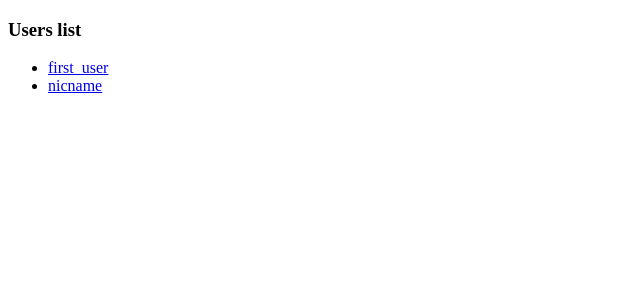
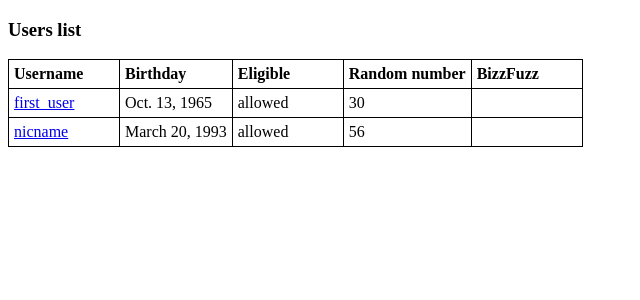
Before and after one commit to TomaszBinkiewicz/custom-user-tags, a Django app: page /users in a window 1280 px wide. Shown: the top 300 px of the page, without its empty margins (0-640 px from the left). Run offline with Django 3.2, Linux system fonts and the light colour scheme; data comes from the database, SQL or seed files in the repository; parts of the project's set-up code (start-up, migrations or seed data) failed here and were passed over.

Commit message:
user_delete_view_&_pg_13_tag_&_changed_list_view_to_table

```diff
--- a/custom_user_tags/urls.py
+++ b/custom_user_tags/urls.py
@@ -4,6 +4,7 @@ from custom_user_tags_app.views import (UserListView,
                                         UserDetailView,
                                         UserCreateView,
                                         UserUpdateView,
+                                        UserDeleteView,
                                         )
 
 urlpatterns = [
@@ -12,4 +13,5 @@ urlpatterns = [
     path('users/<int:pk>', UserDetailView.as_view(), name='user-details'),
     path('users/add', UserCreateView.as_view(), name='user-add'),
     path('users/edit/<int:pk>', UserUpdateView.as_view(), name='user-update'),
+    path('users/delete/<int:pk>', UserDeleteView.as_view(), name='user-delete'),
 ]
--- /dev/null
+++ b/custom_user_tags_app/static/styles/table_style.css
@@ -0,0 +1,9 @@
+table {
+    border-collapse: collapse;
+    text-align: left;
+}
+table td, th {
+    border: 1px solid black;
+    min-width: 100px;
+    padding: 5px;
+}
--- /dev/null
+++ b/custom_user_tags_app/templatetags/custom_tags.py
@@ -0,0 +1,10 @@
+from django import template
+
+register = template.Library()
+
+
+@register.simple_tag
+def pg_13(user: object) -> str:
+    if user.age > 13:
+        return "allowed"
+    return "blocked"
--- a/custom_user_tags_app/views.py
+++ b/custom_user_tags_app/views.py
@@ -5,6 +5,7 @@ from django.views.generic import (ListView,
                                   DetailView,
                                   CreateView,
                                   UpdateView,
+                                  DeleteView,
                                   )
 from .models import User
 
@@ -37,3 +38,8 @@ class UserUpdateView(UpdateView):
     fields = ['username', 'first_name', 'last_name', 'email', 'birthday']
     template_name = 'custom_user_tags_app/user_update_form.html'
     success_url = reverse_lazy('users-list')
+
+
+class UserDeleteView(DeleteView):
+    model = User
+    success_url = reverse_lazy('users-list')
--- a/templates/custom_user_tags_app/base.html
+++ b/templates/custom_user_tags_app/base.html
@@ -7,9 +7,11 @@
             Custom user project
         {% endblock %}
     </title>
+    {% load static %}
+    <link rel="stylesheet" href="{% static 'styles/table_style.css' %}">
 </head>
 <body>
-    {% block content %}
-    {% endblock %}
+{% block content %}
+{% endblock %}
 </body>
 </html>
--- a/templates/custom_user_tags_app/user-list.html
+++ b/templates/custom_user_tags_app/user-list.html
@@ -1,4 +1,5 @@
 {% extends 'custom_user_tags_app/base.html' %}
+{% load custom_tags %}
 {% block title %}
     All users list
 {% endblock %}
@@ -9,21 +10,40 @@
     {% endif %}
     <div class="content-list">
         <h3>Users list</h3>
-        <ul class="user-list">
+        <table>
+            <tr>
+                <th>Username</th>
+                <th>Birthday</th>
+                <th>Eligible</th>
+                <th>Random number</th>
+                <th>BizzFuzz</th>
+            </tr>
             {% for user in users %}
-                <li>
-                    <div>
-                        <a href="{% url 'user-details' user.id %}">{{ user }}</a>
-                    </div>
-                </li>
-                {% empty %}
+                <tr>
+                    <td>
+                        <a href="{% url 'user-details' user.id %}">{{ user.username }}</a>
+                    </td>
+                    <td>
+                        {{ user.birthday }}
+                    </td>
+                    <td>
+                        {% pg_13 user %}
+                    </td>
+                    <td>
+                        {{ user.random_number }}
+                    </td>
+                    <td>
+                        {# bizzfuzz tag #}
+                    </td>
+                </tr>
+            {% empty %}
                 <li>
                     <div>
                         No users yet.
                     </div>
                 </li>
             {% endfor %}
-        </ul>
+        </table>
     </div>
     {% if is_paginated %}
         {% include 'custom_user_tags_app/paginator.html' with page_obj=page_obj %}
--- a/templates/custom_user_tags_app/user_detail.html
+++ b/templates/custom_user_tags_app/user_detail.html
@@ -10,5 +10,6 @@
     </div>
     <div class="link-div">
         <a href="{% url 'user-update' user.id %}">edit</a>
+        <a href="{% url 'user-delete' user.id %}">delete</a>
     </div>
 {% endblock %}
```
Also changed, not shown: custom_user_tags/settings.py (+4 -7 lines), templates/custom_user_tags_app/user_confirm_delete.html (added, +7 -0 lines), custom_user_tags_app/templatetags/__init__.py (added).
